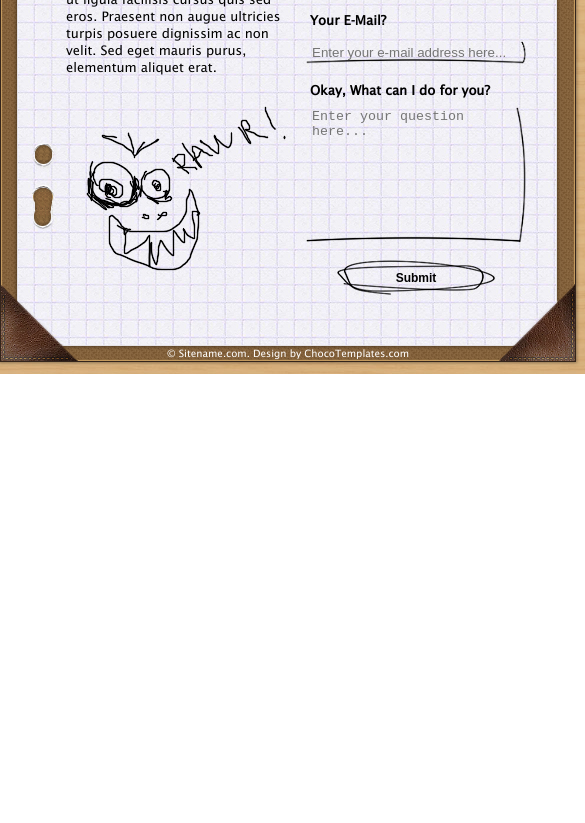
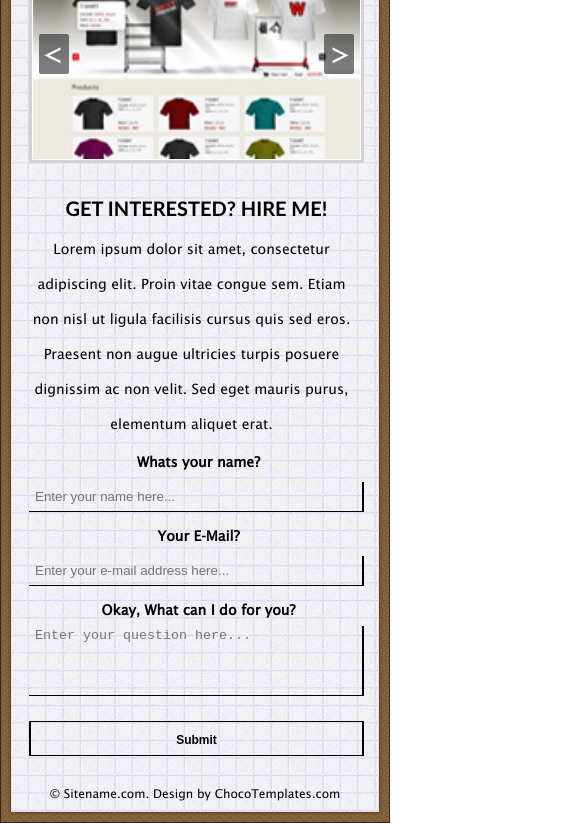
Before and after one commit to aklynovyy/html_tasks, a plain HTML site: page slicing-1/index.html in a window 390 px wide. Shown: the part 933-1756 px from the top of the page, 585 px wide, since content can reach past the window. Before the commit the page ends 1307 px from the top, so only its background shows below. Drawn offline with Linux system fonts and the light colour scheme.

Commit message:
add mobile layout. spent 1h

```diff
--- a/slicing-1/css/style.css
+++ b/slicing-1/css/style.css
@@ -607,7 +607,244 @@ footer p {
 
 @media only screen and (max-width : 768px) {
 
+	body {
+		font-size: 14px;
+	}
+
+	main {
+    width: 100%;
+    margin: 10px 0;
+    padding: 0 10px;
+	}
+
 	aside {
 		display: none;
 	}
+
+	section {
+		width: 100%;
+		padding: 10px;
+	}
+
+	.container {
+    padding: 10px 30px;
+	}
+
+	.content:before {
+		display: none;
+	}
+
+	footer {
+		position: relative;
+		padding: 20px 0 0 0;
+	}
+
+	footer p {
+		color: inherit;
+		font-size: 12px;
+	}
+
+	.slider {
+		padding: 30px 0 30px 0;
+    margin-bottom: 30px;
+	}
+
+	.slide-nav.prev {
+    left: -30px;
+	}
+
+	.slide-nav.next {
+    right: -26px;
+	}
+
+	.info .description,
+	.info .contact {
+		float: none;
+		width: 100%;
+	}
+
+	.info .contact {
+		padding: 10px 0;
+	}
+
+	.contact input[type="text"],
+	.contact input[type="email"],
+	.contact textarea {
+		-webkit-background-size: 100% 100%;
+		     -o-background-size: 100% 100%;
+		        background-size: 100% 100%;
+	    background: none;
+	    border-right: 2px solid #000;
+	    border-bottom: 1px solid #000;
+	}
+
+	.info .description img {
+    display: block;
+    margin: 30px auto 0 auto;
+	}
+
+	.contact label {
+		font-size: 14px;
+	}
+
+	.slides li {
+    width: 50%;
+    display: none;
+	}
+
+	.slides li:nth-child(1),
+	.slides li:nth-child(2) {
+		display: block;
+	}
+
 }
+
+@media only screen and (max-width : 480px) {
+
+	section:after,
+	.container:before,
+	section:before,
+	.container:after,
+	header h1:before,
+	header h1:after,
+	header h1 span:before,
+	header h1 span:after,
+	header nav ul li a:before {
+		display: none;
+	}
+
+	body {
+		background: #FFF;
+		text-align: center;
+		line-height: 35px;
+	}
+
+	main {
+		margin: 0;
+    padding: 0;
+	}
+
+	section {
+    position: relative;
+    float: none;
+    padding: 10px;
+    border: 1px solid #34251c;
+    background: url('../img/bg_container.jpg') 0 0 repeat;
+    -webkit-box-shadow: none;
+    -moz-box-shadow: none;
+    box-shadow: none;
+	}
+
+	header {;
+		margin-bottom: 30px;;
+		padding-top: 13px;
+	}
+
+	header h1 {
+		font-size: 32px;
+	}
+
+	header nav {
+		padding-top: 0px;
+	}
+
+	header nav ul {
+    padding-right: 0;
+    width: 100%;
+	}
+
+	header nav ul li {
+		float: none;
+		margin-left: 0;
+	}
+
+	header nav ul li a {
+		padding: 10px 5px;
+	}
+
+	.container {
+    padding: 10px 14px;
+	}
+
+	.socil-links {
+		padding: 21px 0;
+		background: none;
+	}
+
+	.slider {
+    padding: 6px 0;
+    margin-bottom: 5px;
+    background: none;
+	}
+
+	.slides li {
+    width: 100%;
+	}
+
+	.slides li:nth-child(2) {
+		display: none;
+	}
+
+	.slides li:first-child {
+		display: block;
+	}
+
+	.info h3 {
+    margin-bottom: 5px;
+	}
+
+	.info .description img {
+    /*display: block;*/
+    /*margin: 10px auto 0 auto;*/
+    display: none;
+	}
+
+	.contact textarea {
+		height: 70px;
+	}
+
+	.contact input[type="submit"] {
+		width: 100%;
+		background: none;
+		border: 1px solid #000;
+		border-left: 2px solid #000;
+		border-right: 2px solid #000;
+	}
+
+	.slide-nav.prev,
+	.slide-nav.next {
+		top: 50%;
+		background: rgba(0, 0, 0, 0.5);
+		width: 30px;
+		height: 40px;
+		color: #FFF;
+		font-size: 30px;
+		line-height: 37px;
+		-webkit-border-radius: 2px;
+		        border-radius: 2px;
+
+	}
+
+	.slide-nav.prev {
+		left: 10px;
+	}
+
+	.slide-nav.prev:before {
+		position: absolute;
+		top: 0;
+		left: 4px;
+		content: "<";
+	}
+
+	.slide-nav.next {
+		right: 10px;
+	}
+
+	.slide-nav.next:before {
+		position: absolute;
+		top: 0;
+		right: 4px;
+		content: ">";
+	}
+
+}
--- a/slicing-1/index.html
+++ b/slicing-1/index.html
@@ -4,6 +4,7 @@
 	<meta charset="utf-8" />
 	<meta name="description" content="Object-Oriented Software" />
 	<meta name="keywords" content="Design, Patterns, Elements, Reusable, Object-Oriented, Software" />
+	<meta name="viewport" content="width=device-width, initial-scale=1.0" />
 	<title>Home Page</title>
 	<link rel="stylesheet" href="css/reset.css" />
 	<link rel="stylesheet" href="css/style.css" />
```
